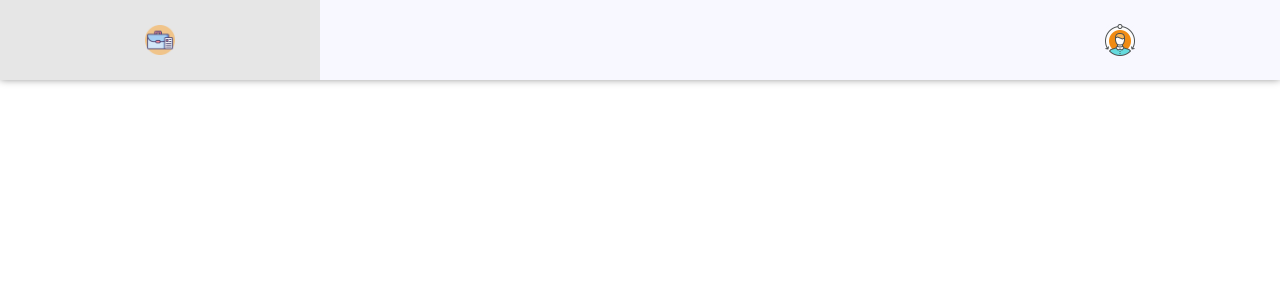
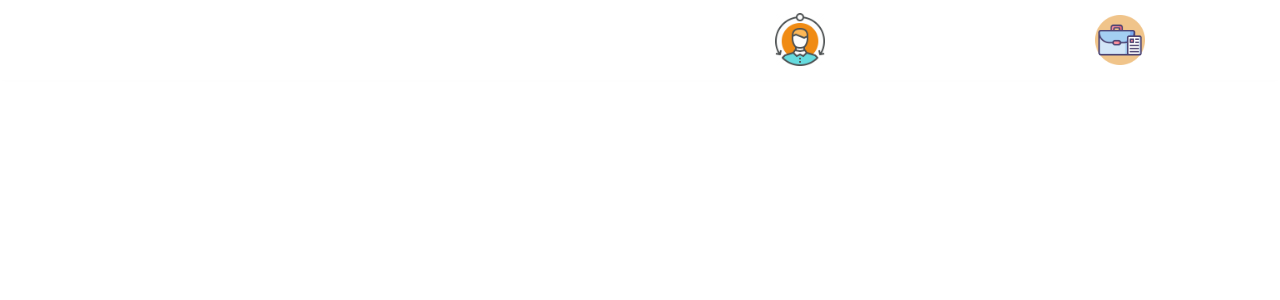
Before and after one commit to Pella0/Portfolio, a React (Create React App) app: page /projets/1 in a window 1280 px wide. Shown: the top 300 px of the page. Built offline with nearby package versions, Linux system fonts and the light colour scheme.

Commit message:
barre nav et visibilité axios

```diff
--- a/package.json
+++ b/package.json
@@ -6,7 +6,7 @@
     "@testing-library/jest-dom": "^5.11.6",
     "@testing-library/react": "^11.2.2",
     "@testing-library/user-event": "^12.2.2",
-    "axios": "^0.21.0",
+    "axios": "^0.21.1",
     "bluebird": "^3.7.2",
     "history": "^5.0.0",
     "node-sass": "^4.14.1",
--- a/src/components/App.js
+++ b/src/components/App.js
@@ -1,9 +1,10 @@
-import React from 'react';
+import React /* , { useEffect } */ from 'react';
 import './App.css';
 import { Switch, Route } from 'react-router-dom';
 import { Router } from 'react-router';
 import Navbar from './Navbar';
 import history from '../history';
+import Projets from './Projets';
 
 const App = () => {
   return (
@@ -13,8 +14,8 @@ const App = () => {
         <div className="App">
           <Switch>
             <Route exact path="/" />
-            <Route exact path="/customer/:id" /* component={Customer} */ />
-            <Route exact path="/work/:id" /* component={Work} */ />
+            <Route exact path="/projets" component={Projets} />
+            <Route exact path="/projets/:id" /* component={ProjetsDetails} */ />
           </Switch>
         </div>
       </Router>
--- a/src/components/Navbar.js
+++ b/src/components/Navbar.js
@@ -12,8 +12,8 @@ const Navbar = () => {
         <Link to="/">
           <div className="portfolio" />
         </Link>
-        <Link to="/work">
-          <div className="work" />
+        <Link to="/projets">
+          <div className="projets" />
         </Link>
       </ul>
     </div>
--- /dev/null
+++ b/src/components/Projets.js
@@ -0,0 +1,27 @@
+import React, { useEffect, useState } from 'react';
+import axios from 'axios';
+
+const Projets = () => {
+  // console.log(props.match.params);
+  const URL = 'http://localhost:5000';
+
+  const [projets, setProjets] = useState([]);
+
+  useEffect(() => {
+    axios
+      .get(`${URL}/projets/1`)
+      .then((reponse) => {
+        console.log(reponse);
+        setProjets(reponse.data);
+      })
+      .catch(console.error);
+  }, []);
+
+  return (
+    <div>
+      <p>{projets.Name}</p>
+    </div>
+  );
+};
+
+export default Projets;
--- a/src/components/style/Navbars.scss
+++ b/src/components/style/Navbars.scss
@@ -1,62 +1,59 @@
 .menu {
-  background-color: ghostwhite;
-  box-shadow: 0px -1px 8px gray;
+  background-color: rgb(255, 255, 255);
+  box-shadow: 0px -1px 8px rgb(252, 252, 252);
   width: 100%;
   height: 10vh;
-  position: fixed;
-  z-index: 10;
-  /*  bottom: 0; */
   left: 0;
   display: flex;
   flex-direction: row;
   align-items: center;
-  justify-content: space-around;
+  justify-content: flex-start;
 }
 
 .menu ul {
   display: flex;
   flex-direction: row;
   align-items: center;
-  justify-content: space-between;
+  justify-content: flex-end;
   width: 100%;
   padding: 0px;
 }
 
 .portfolio {
-  background-image: url('../images/portfolio.png');
-  background-size: 30px;
+  background-image: url('../images/work.png');
+  background-size: 50px;
   background-repeat: no-repeat;
   background-position: center;
   width: 25vw;
   height: 10vh;
   cursor: pointer;
   &:hover {
-    background-image: url('../images/portfolio.png');
+    background-image: url('../images/work.png');
     background-position: center;
     background-color: #e6e6e6;
   }
   &:active {
-    background-image: url('../images/portfolio.png');
+    background-image: url('../images/work.png');
     background-position: center;
     background-color: #e6e6e6;
   }
 }
 
-.work {
-  background-image: url('../images/work.png');
-  background-size: 30px;
+.projets {
+  background-image: url('../images/portfolio.png');
+  background-size: 50px;
   background-repeat: no-repeat;
   background-position: center;
   width: 25vw;
   height: 10vh;
   cursor: pointer;
   &:active {
-    background-image: url('../images/work.png');
+    background-image: url('../images/portfolio.png');
     background-position: center;
     background-color: #e6e6e6;
   }
   &:hover {
-    background-image: url('../images/work.png');
+    background-image: url('../images/portfolio.png');
     background-position: center;
     background-color: #e6e6e6;
   }
```
Also changed, not shown: 1 other file (tests, documents, lock files or other folders).
